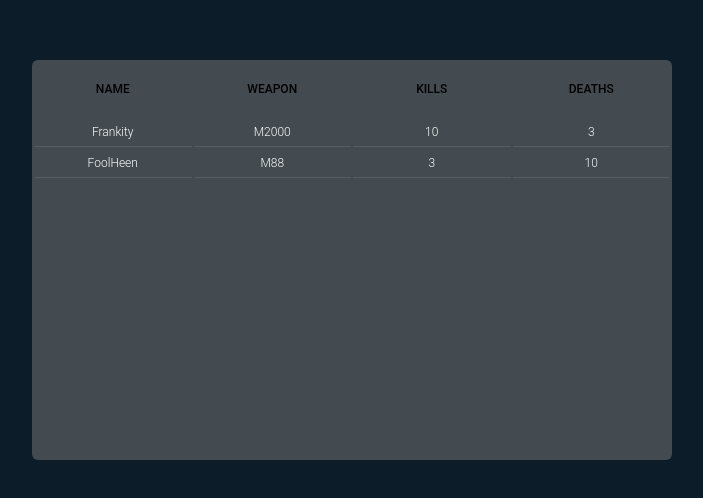
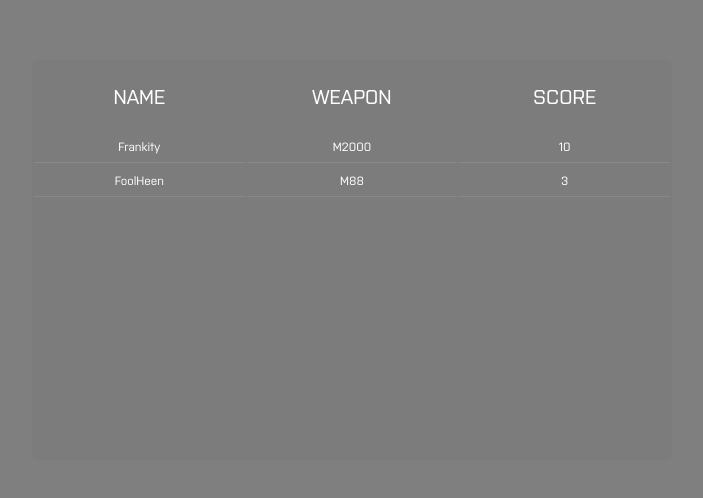
Before and after one commit to Frankity/gungame, a plain HTML site: page WebUI/index.html in a window 1280 px wide. Shown: the part 140-638 px from the top of the page, without its empty margins (288-991 px from the left). Drawn offline with Linux system fonts and the light colour scheme.

Commit message:
Varius changes
- NetEvent now goes from server to client with player scores.
- Stylized scoreboard.
- Removed unneeded print functions.
- Moved NetEvent to get score to the propper section.

```diff
--- a/WebUI/index.html
+++ b/WebUI/index.html
@@ -7,11 +7,28 @@
 
   <body>
     <style type="text/css">
+      @font-face {
+        font-family: purista;
+        src: url("assets/fonts/purista_medium.otf");
+      }
+
+      @font-face {
+        font-family: purista;
+        src: url("assets/fonts/purista_bold.otf");
+        font-weight: bold;
+      }
+
+      * {
+        font-family: purista;
+      }
+
       #container {
-        position:absolute;
-        left:0; right:0;
-        top:0; bottom:0;
-        margin:auto;
+        position: absolute;
+        left: 0;
+        right: 0;
+        top: 0;
+        bottom: 0;
+        margin: auto;
         border-radius: 6px;
         background-color: #79797981;
         font-family: 'Roboto', sans-serif;
@@ -20,17 +37,15 @@
       table {
         border-radius: 6px;
         width: 100%;
-
         table-layout: fixed;
-
       }
 
       th {
         padding: 20px 15px;
         text-align: center;
         font-weight: 500;
-        font-size: 12px;
-        color: rgb(0, 0, 0);
+        font-size: 20px;
+        color: #fff;
         text-transform: uppercase;
       }
 
@@ -45,31 +60,27 @@
       }
 
       body {
-        background-color: #091825fa;
+        background-color: rgb(0, 0, 0, 0.5);
       }
-
     </style>
     <div id="container" style="width: 50%; height: 50%">
       <table>
         <thead>
           <th>Name</th>
           <th>Weapon</th>
-          <th>Kills</th>
-          <th>Deaths</th>
+          <th>Score</th>
         </thead>
         <tbody>
           <tr>
             <td>Frankity</td>
             <td>M2000</td>
             <td>10</td>
+          </tr>
+          <tr>
+            <td>FoolHeen</td>
+            <td>M88</td>
             <td>3</td>
           </tr>
-          <tr>
-                <td>FoolHeen</td>
-                <td>M88</td>
-                <td>3</td>
-                <td>10</td>
-              </tr>
         </tbody>
       </table>
     </div>
```
Also changed, not shown: WebUI/assets/fonts/purista_bold.otf (added), WebUI/assets/fonts/purista_medium.otf (added), 3 other files.
